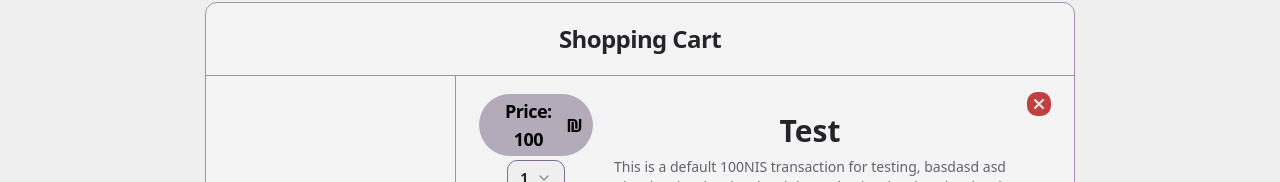
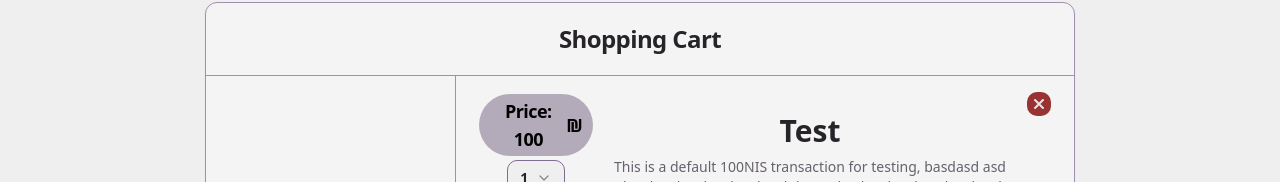
Before and after one commit to TomerH0525/Oversight_Test, a React (Vite) app: page / in a window 1280 px wide. Shown: the part 112-294 px from the top of the page. Built offline with nearby package versions, Linux system fonts and the light colour scheme.

Commit message:
updated index.css shadcn destructive style

```diff
--- a/src/index.css
+++ b/src/index.css
@@ -21,7 +21,7 @@
     --muted-foreground: 272 5% 40%;
     --accent: 234 10% 80%;
     --accent-foreground: 272 5% 15%;
-    --destructive: 0 50% 50%;
+    --destructive: 0 50% 40%;
     --destructive-foreground: 272 5% 90%;
     --border: 272 15% 62%;
     --input: 272 15% 50%;
```
